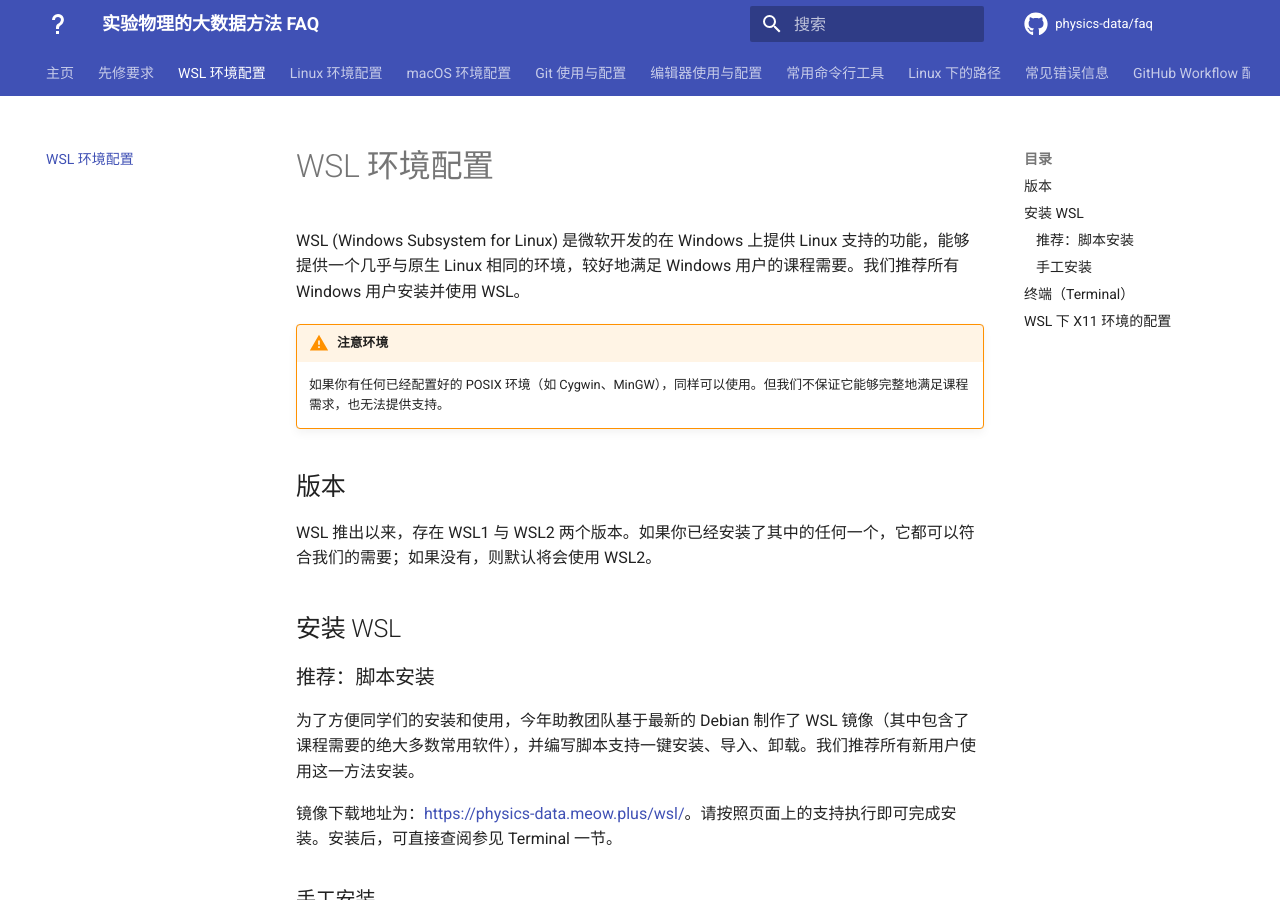
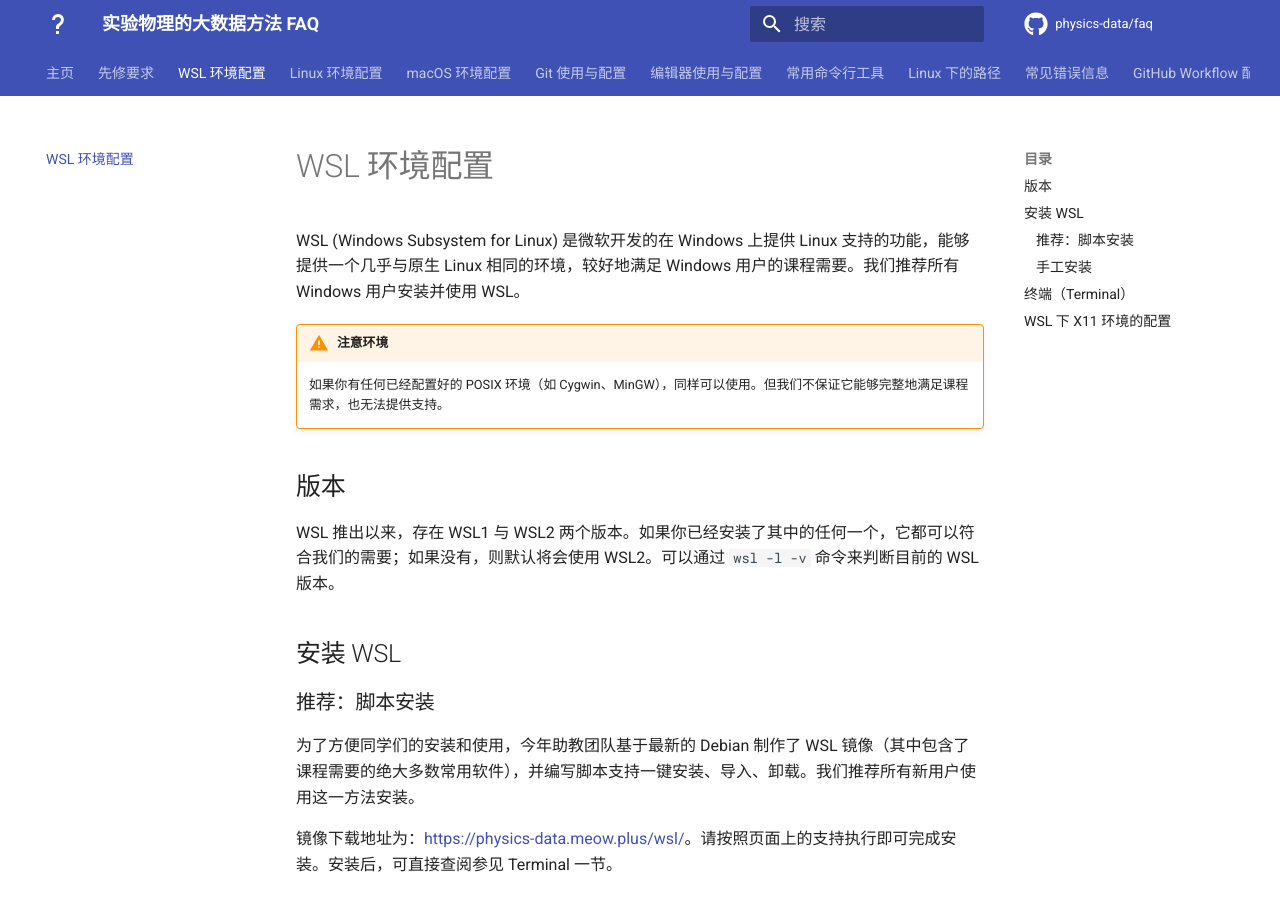
Before and after one commit to physics-data/faq, an MkDocs documentation site: the page built from docs/wsl.md, in a window 1280 px wide and 900 px high. Built offline with MkDocs 1.6.1 and Material for MkDocs 9.7.7, drawn with Linux system fonts in a browser that asks for light colours; comment, search, counter and statistics services are not loaded.

Commit message:
Check wsl version

```diff
--- a/docs/wsl.md
+++ b/docs/wsl.md
@@ -7,7 +7,7 @@ WSL (Windows Subsystem for Linux) 是微软开发的在 Windows 上提供 Linux
 
 ## 版本
 
-WSL 推出以来，存在 WSL1 与 WSL2 两个版本。如果你已经安装了其中的任何一个，它都可以符合我们的需要；如果没有，则默认将会使用 WSL2。
+WSL 推出以来，存在 WSL1 与 WSL2 两个版本。如果你已经安装了其中的任何一个，它都可以符合我们的需要；如果没有，则默认将会使用 WSL2。可以通过 `wsl -l -v` 命令来判断目前的 WSL 版本。
 
 ## 安装 WSL
 ### 推荐：脚本安装
```
